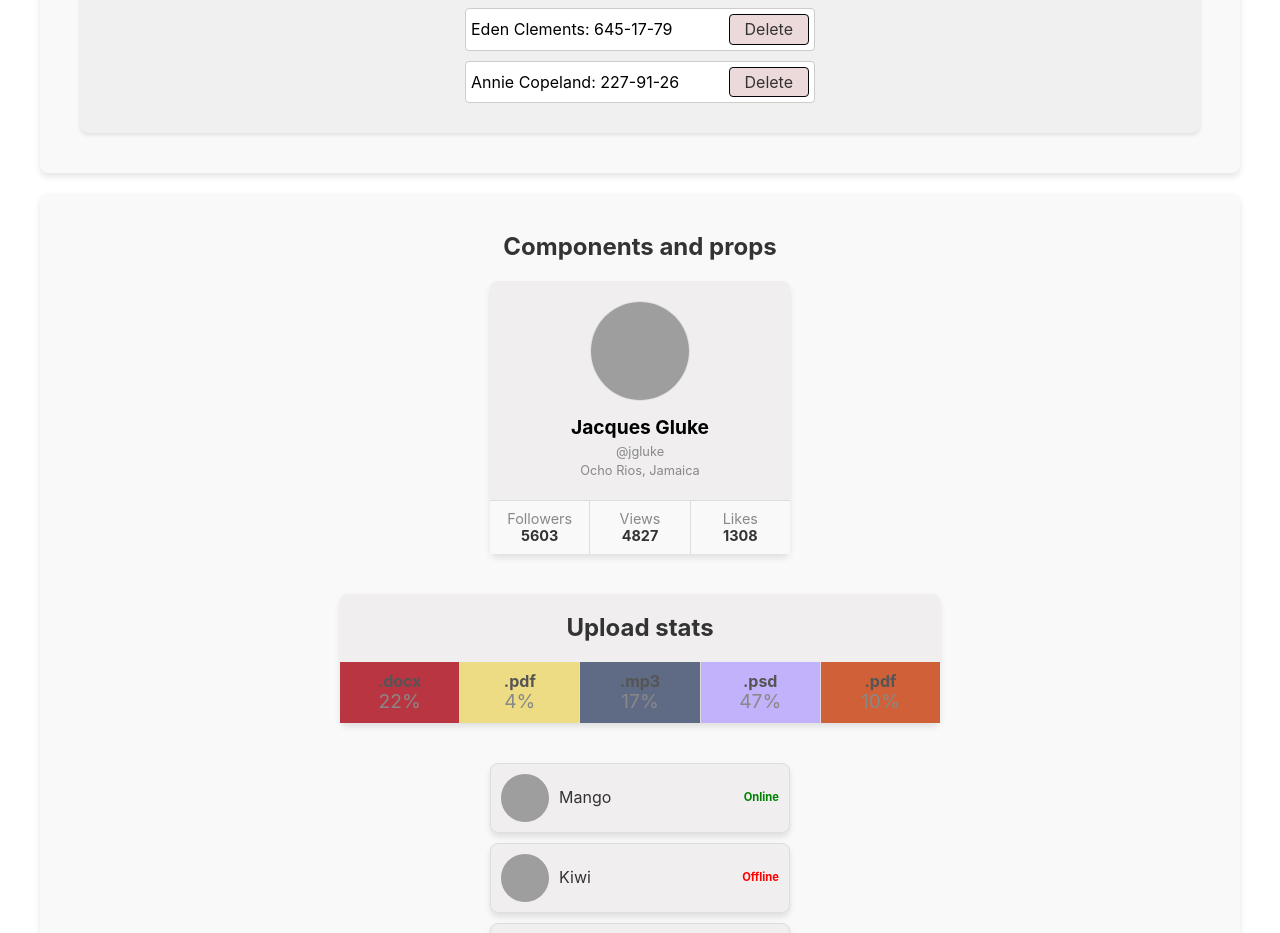
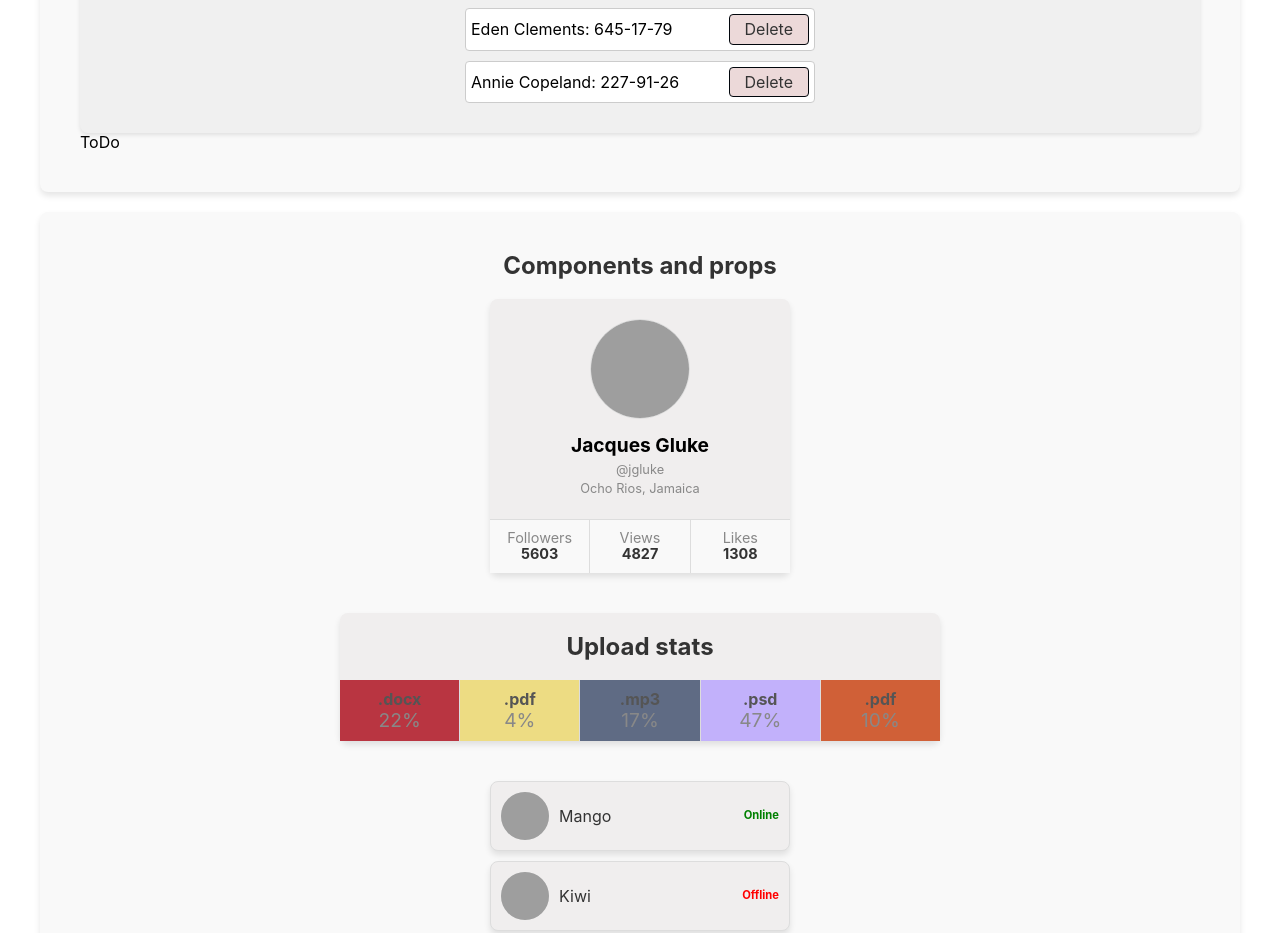
Before and after one commit to Fetivol/React_learning, a React (Create React App) app: page / in a window 1280 px wide. Shown: the part 820-1753 px from the top of the page. Built offline with nearby package versions, Linux system fonts and the light colour scheme; grey boxes are pictures that could not be loaded.

Commit message:
new component ToDo

```diff
--- a/src/components/App.jsx
+++ b/src/components/App.jsx
@@ -3,7 +3,7 @@ import Layout from './Layout';
 import LessonWrapper from './LessonWrapper';
 import { user, friends, transactions, data } from 'data';
 import { Profile, Statistics, FriendList, Transactions } from './Lesson_1';
-import { Feedback, Phonebook } from './Lesson_2';
+import { Feedback, Phonebook, ToDo } from './Lesson_2';
 
 export const App = () => {
   return (
@@ -11,6 +11,7 @@ export const App = () => {
       <LessonWrapper title="Adding interactivity">
         <Feedback />
         <Phonebook />
+        <ToDo />
       </LessonWrapper>
 
       <LessonWrapper title="Components and props">
--- a/src/components/Lesson_2/Phonebook/Phonebook.jsx
+++ b/src/components/Lesson_2/Phonebook/Phonebook.jsx
@@ -44,7 +44,10 @@ function Phonebook() {
 
     if (
       state.contacts.some(contact => {
-        return contact.name === state.name || contact.number === state.number;
+        return (
+          contact.name.toLowerCase() === state.name.trim() ||
+          contact.number === state.number.trim()
+        );
       })
     ) {
       setExisting(true);
@@ -53,13 +56,13 @@ function Phonebook() {
     setExisting(false);
 
     setState(prev => ({
-      ...prev,
       contacts: [
         ...prev.contacts,
         { name: prev.name.trim(), number: prev.number.trim(), id: nanoid() },
       ],
       name: '',
       number: '',
+      filter: '',
     }));
   }
 
@@ -121,7 +124,6 @@ function Phonebook() {
           value={state.filter}
           autoComplete="off"
           onChange={e => {
-            console.log(e.target.value);
             setState(prev => ({ ...prev, filter: e.target.value }));
           }}
         />
--- /dev/null
+++ b/src/components/Lesson_2/ToDo/ToDo.jsx
@@ -0,0 +1,7 @@
+import React from 'react';
+
+function ToDo() {
+  return <div>ToDo</div>;
+}
+
+export default ToDo;
--- /dev/null
+++ b/src/components/Lesson_2/ToDo/index.js
@@ -0,0 +1 @@
+export { default } from './ToDo';
--- a/src/components/Lesson_2/index.js
+++ b/src/components/Lesson_2/index.js
@@ -1,2 +1,3 @@
 export { default as Feedback } from './Feedback';
 export { default as Phonebook } from './Phonebook';
+export { default as ToDo } from './ToDo';
```
Also changed, not shown: src/components/Lesson_2/ToDo/ToDo.styled.jsx (added).
